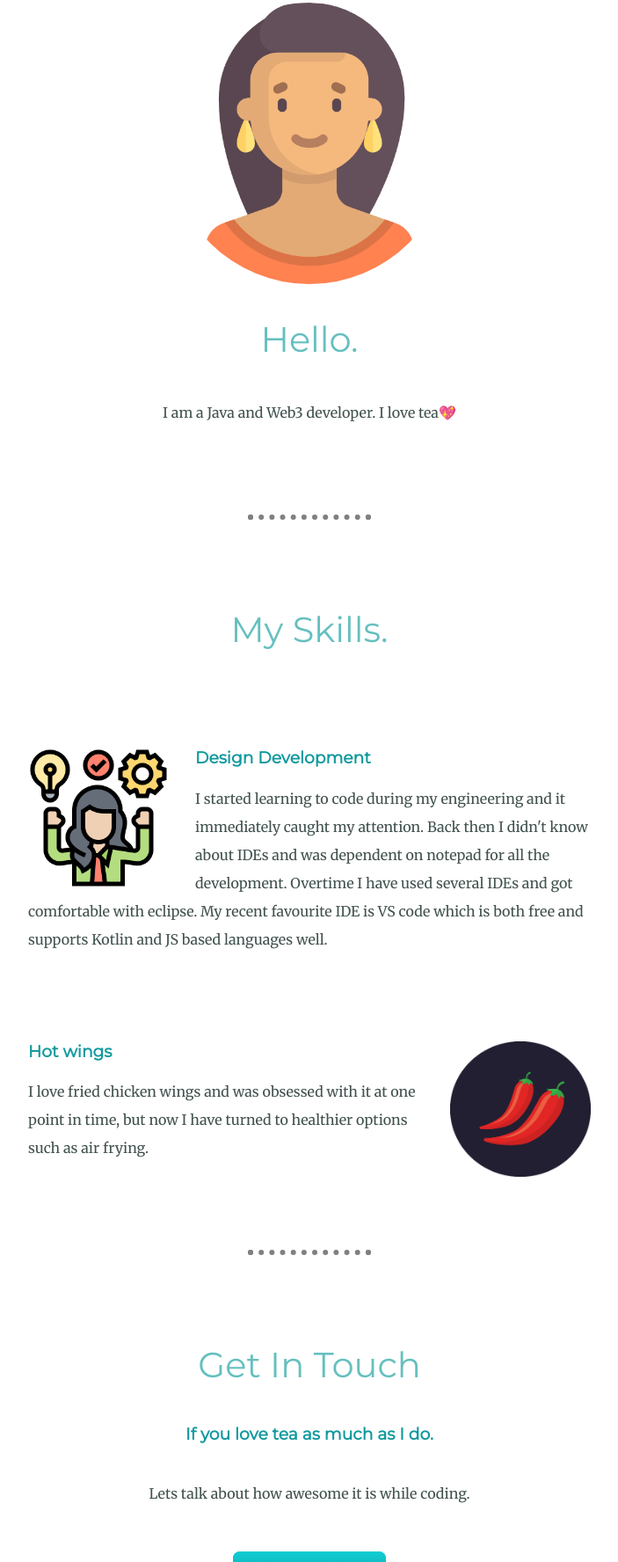
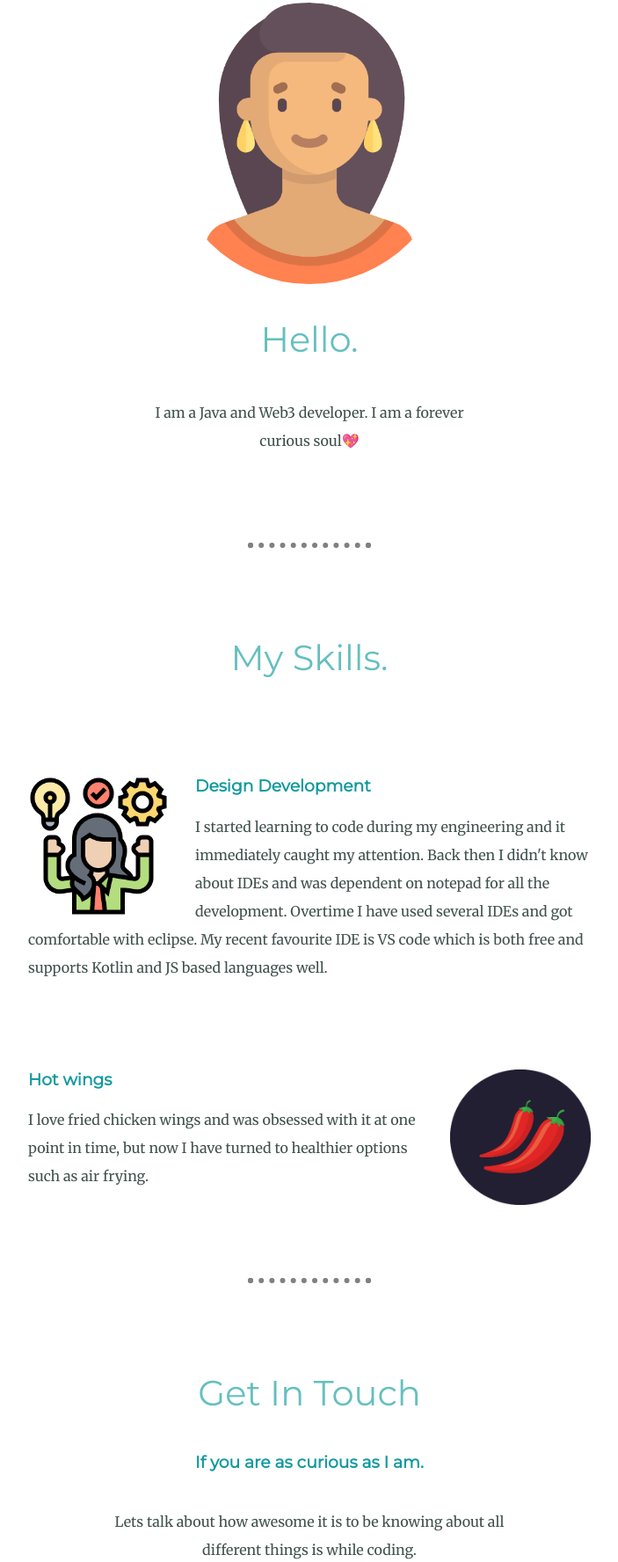
Before and after one commit to 9Goofy/9Goofy.github.io, a plain HTML site: page index.html in a window 1280 px wide. Shown: the part 1024-2800 px from the top of the page at 88% size, without its empty margins (288-991 px from the left). Drawn offline with Linux system fonts and the light colour scheme.

Commit message:
Update index.html

```diff
--- a/index.html
+++ b/index.html
@@ -4,7 +4,7 @@
     <meta charset="UTF-8">
     <meta http-equiv="X-UA-Compatible" content="IE=edge">
     <meta name="viewport" content="width=device-width, initial-scale=1.0">
-    <title>Priyanka's Space</title>
+    <title>Goofy's Space</title>
     <link rel="stylesheet" href="css/styles.css">
     <link rel="shortcut icon" href="images/favicon.ico" type="image/x-icon">
     <link rel="preconnect" href="https://fonts.googleapis.com">
@@ -14,7 +14,7 @@
 <body>
     <div class="top-container">
         <img class="top-cloud" src="images/cloud.png" alt="cloud image">
-        <h1>I'm Priyanka</h1>
+        <h1>I'm Goofy</h1>
         <h2>A <span class="pro">pro</span>grammer.</h2>
         <img class="bottom-cloud" src="images/cloud.png" alt="cloud image">
         <img src="images/mountain.png" alt="mountain image">
@@ -23,7 +23,7 @@
         <div class="profile">
           <img class="profile-img" src="images/woman.png" alt="profile-pic">
           <h2>Hello.</h2>
-          <p class="intro">I am a Java and Web3 developer. I love tea💖</p>
+          <p class="intro">I am a Java and Web3 developer. I am a forever curious soul💖</p>
         </div>
         <hr>
         <div class="skills">
@@ -45,8 +45,8 @@
         <hr>
         <div class="contact-me">
           <h2>Get In Touch</h2>
-          <h3>If you love tea as much as I do.</h3>
-          <p class="contact-message">Lets talk about how awesome it is while coding.</p>
+          <h3>If you are as curious as I am.</h3>
+          <p class="contact-message">Lets talk about how awesome it is to be knowing about all different things is while coding.</p>
           <a class="btn" href="mailto:9goofydingo@gmail.com">CONTACT ME</a>
         </div>
       </div>
```
